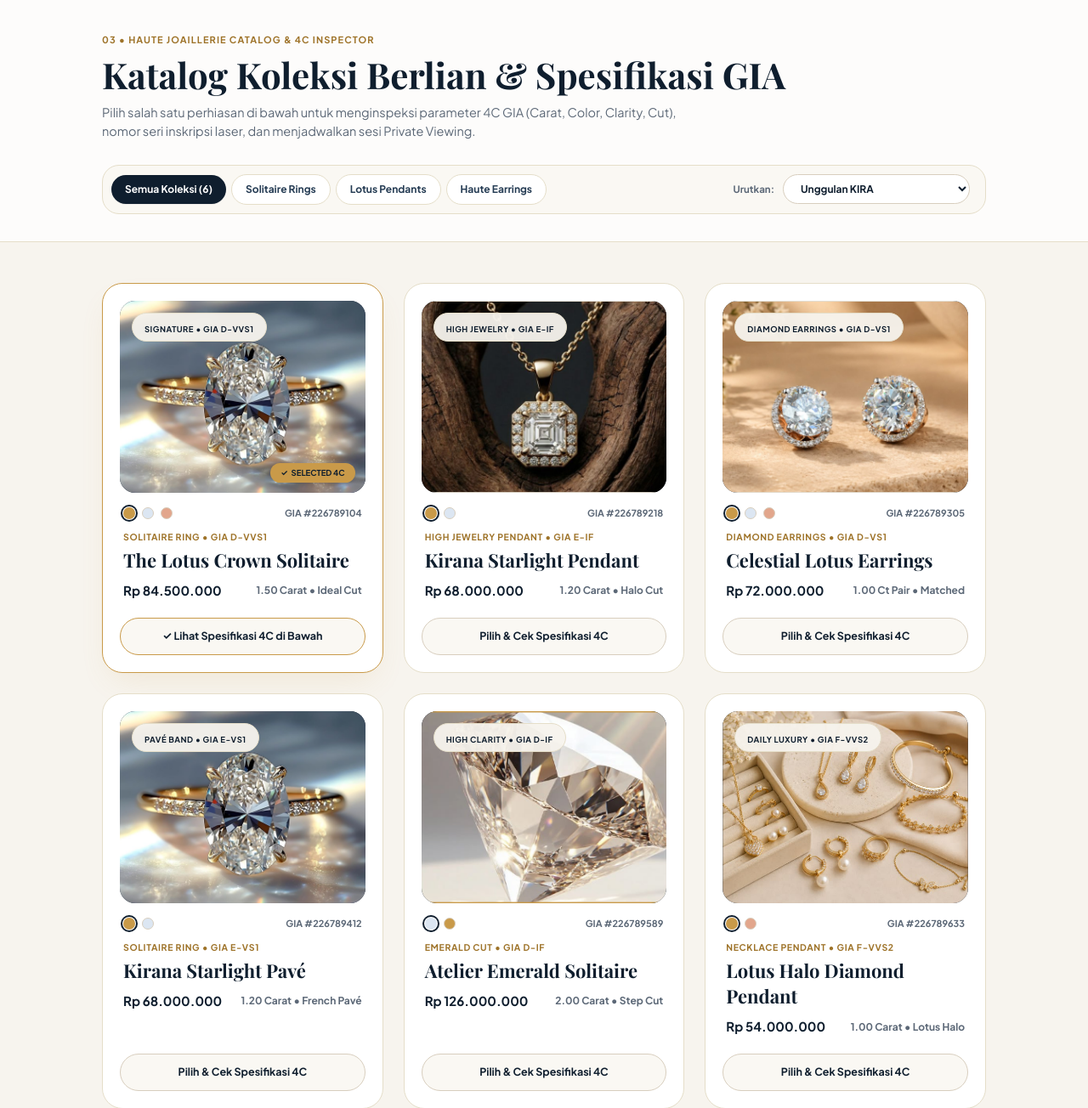
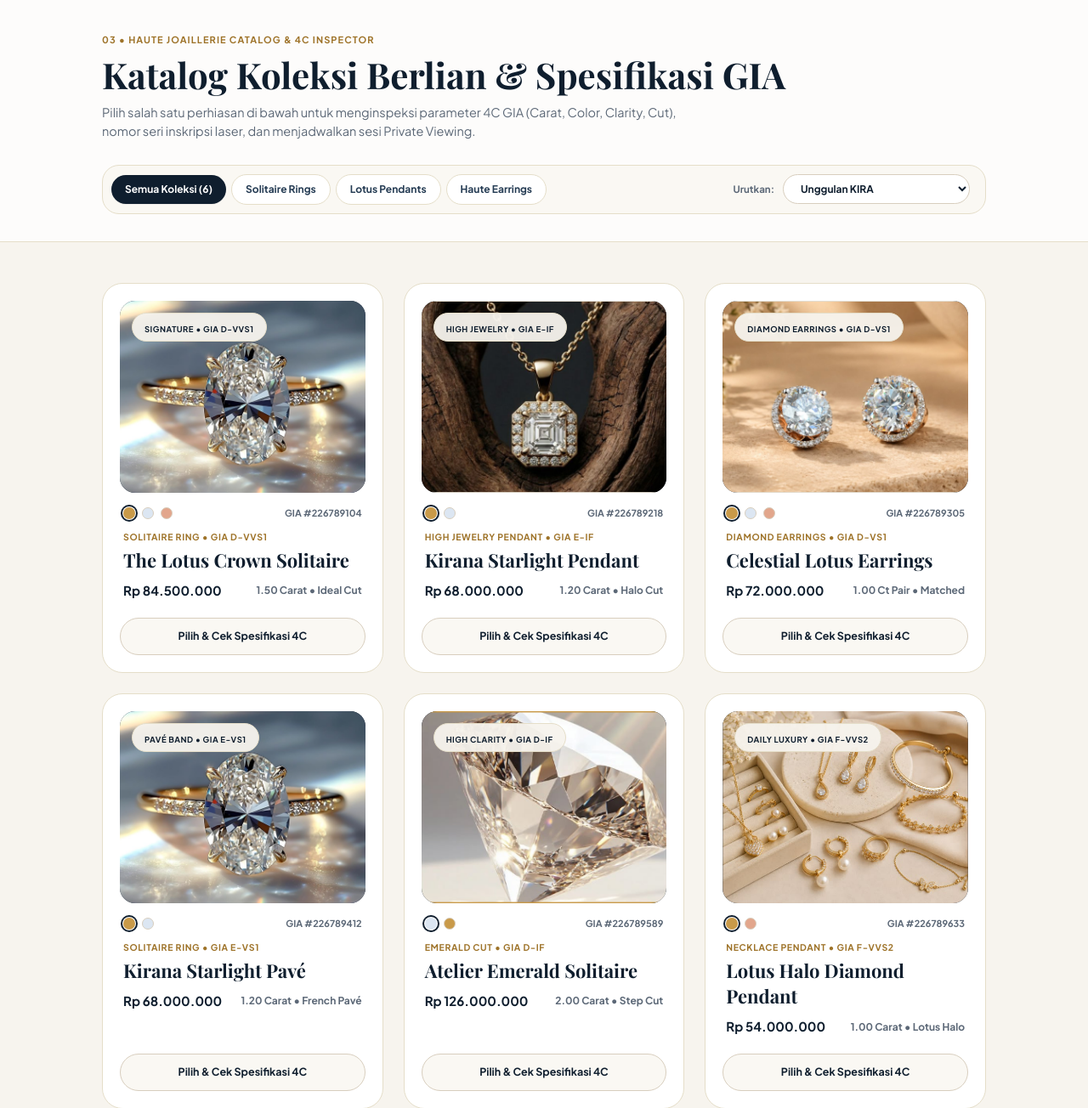
Before and after one commit to RenDwoski/Kira-TokoPerhiasan, a Laravel app: page /products in a window 1280 px wide. Shown: the part 89-1393 px from the top of the page at 85% size. Run offline with Laravel 12, Linux system fonts and the light colour scheme; style sheets or scripts are compiled from the project's sources; some web fonts are replaced.

Commit message:
melakukan perubahan pada card yang warnanya berbeda

```diff
--- a/resources/views/products.blade.php
+++ b/resources/views/products.blade.php
@@ -62,14 +62,11 @@
         <div class="max-w-[1440px] mx-auto px-6 md:px-12 lg:px-[120px]">
             <div id="catalog-grid" class="grid grid-cols-1 md:grid-cols-2 lg:grid-cols-3 gap-6">
                 @foreach ($products as $index => $product)
-                    @php
-                        $isSelected = $product['id'] === $selectedProduct['id'];
-                    @endphp
                     <article data-id="{{ $product['id'] }}"
                              data-category="{{ $product['category'] }}"
                              data-price="{{ $product['price'] }}"
                              data-order="{{ $index }}"
-                             class="catalog-card {{ $isSelected ? 'bento-card-featured' : 'bento-card' }} p-5 flex flex-col justify-between transition-all duration-300">
+                             class="catalog-card bento-card p-5 flex flex-col justify-between transition-all duration-300">
                         <div>
                             <!-- Product Image -->
                             <div class="relative w-full h-[226px] rounded-[18px] overflow-hidden bg-[#122030]">
@@ -80,16 +77,10 @@
                                      class="w-full h-full object-cover hover:scale-105 transition-transform duration-500">
 
                                 <!-- Badge -->
-                                <div class="absolute top-3.5 left-3.5 px-3.5 py-1 rounded-full {{ $product['badge_theme'] === 'dark' ? 'bg-[#0F1E2E]/90 border border-[#C99A49]/60 text-[#E6C587]' : 'bg-[#F7F4EE]/95 border border-[#E5DEC9] text-[#0F1E2E]' }}">
+                                <div class="absolute top-3.5 left-3.5 px-3.5 py-1 rounded-full bg-[#F7F4EE]/95 border border-[#E5DEC9] text-[#0F1E2E]">
                                     <span class="font-sans font-bold text-[9.5px] tracking-wider uppercase">
                                         {{ $product['badge'] }}
                                     </span>
-                                </div>
-
-                                <!-- Selected Indicator Chip -->
-                                <div class="selected-chip {{ $isSelected ? 'flex' : 'hidden' }} absolute bottom-3 right-3 px-3 py-1 rounded-full bg-[#C99A49] text-[#0F1E2E] font-sans font-bold text-[9.5px] items-center gap-1 shadow-md">
-                                    <span>✓</span>
-                                    <span>SELECTED 4C</span>
                                 </div>
                             </div>
 
@@ -129,8 +120,8 @@
                         <div class="mt-5">
                             <button type="button"
                                     data-select-product="{{ $product['id'] }}"
-                                    class="select-product-btn w-full h-[44px] rounded-full font-sans font-bold text-[12.5px] flex items-center justify-center transition cursor-pointer {{ $isSelected ? 'bg-[#FAF8F3] border border-[#C99A49] text-[#0F1E2E] hover:bg-[#EFE9DC]' : 'bg-[#FAF8F3] border border-[#D8CEBE] text-[#0F1E2E] hover:bg-[#EFE9DC] hover:border-[#C99A49]' }}">
-                                <span class="btn-label">{{ $isSelected ? '✓ Lihat Spesifikasi 4C di Bawah' : 'Pilih & Cek Spesifikasi 4C' }}</span>
+                                    class="select-product-btn w-full h-[44px] rounded-full font-sans font-bold text-[12.5px] flex items-center justify-center transition cursor-pointer bg-[#FAF8F3] border border-[#D8CEBE] text-[#0F1E2E] hover:bg-[#EFE9DC] hover:border-[#C99A49]">
+                                <span class="btn-label">Pilih &amp; Cek Spesifikasi 4C</span>
                             </button>
                         </div>
                     </article>
@@ -463,28 +454,6 @@
             if (modalRowLaser) modalRowLaser.textContent = `GIA ${p.gia_report} • KIRA 18K`;
             if (modalBookBtn) modalBookBtn.href = contactUrl;
 
-            // Update Card Active Styles
-            document.querySelectorAll('.catalog-card').forEach(card => {
-                const cid = card.getAttribute('data-id');
-                const btn = card.querySelector('.select-product-btn');
-                const chip = card.querySelector('.selected-chip');
-                const label = card.querySelector('.btn-label');
-
-                if (cid === productId) {
-                    card.classList.remove('bento-card');
-                    card.classList.add('bento-card-featured');
-                    if (chip) { chip.classList.remove('hidden'); chip.classList.add('flex'); }
-                    if (btn) btn.className = 'select-product-btn w-full h-[44px] rounded-full font-sans font-bold text-[12.5px] flex items-center justify-center transition cursor-pointer bg-[#FAF8F3] border border-[#C99A49] text-[#0F1E2E] hover:bg-[#EFE9DC]';
-                    if (label) label.textContent = '✓ Lihat Spesifikasi 4C di Bawah';
-                } else {
-                    card.classList.remove('bento-card-featured');
-                    card.classList.add('bento-card');
-                    if (chip) { chip.classList.add('hidden'); chip.classList.remove('flex'); }
-                    if (btn) btn.className = 'select-product-btn w-full h-[44px] rounded-full font-sans font-bold text-[12.5px] flex items-center justify-center transition cursor-pointer bg-[#FAF8F3] border border-[#D8CEBE] text-[#0F1E2E] hover:bg-[#EFE9DC] hover:border-[#C99A49]';
-                    if (label) label.textContent = 'Pilih & Cek Spesifikasi 4C';
-                }
-            });
-
             if (shouldScroll) {
                 document.getElementById('gia-specs')?.scrollIntoView({ behavior: 'smooth', block: 'start' });
             }
```
Also changed, not shown: resources/views/home.blade.php (+6 -14 lines).
